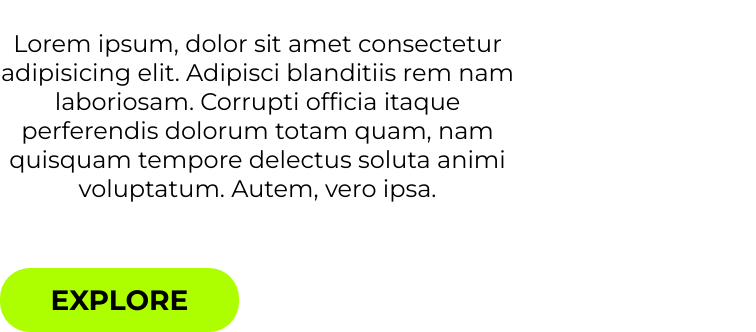
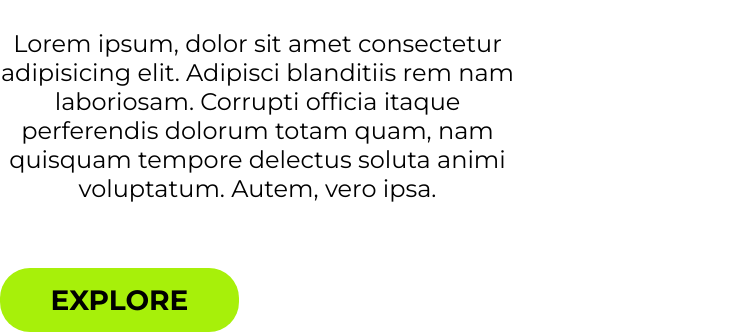
Before and after one commit to GCLDevCode/we-care, a plain HTML site: page index.html in a window 1280 px wide. Shown: the part 1002-1334 px from the top of the page, without its empty margins (0-756 px from the left). Drawn offline with Linux system fonts and the light colour scheme.

Commit message:
Cor-botao

```diff
--- a/style.css
+++ b/style.css
@@ -73,7 +73,7 @@ p {
     height: 64px;
     border: none;
     border-radius: 30px;
-    background-color: rgba(173, 255, 0, 1);
+    background-color: rgb(167, 240, 10);
     font-weight: 700;
     font-size: 28px;
     cursor: pointer;
```
